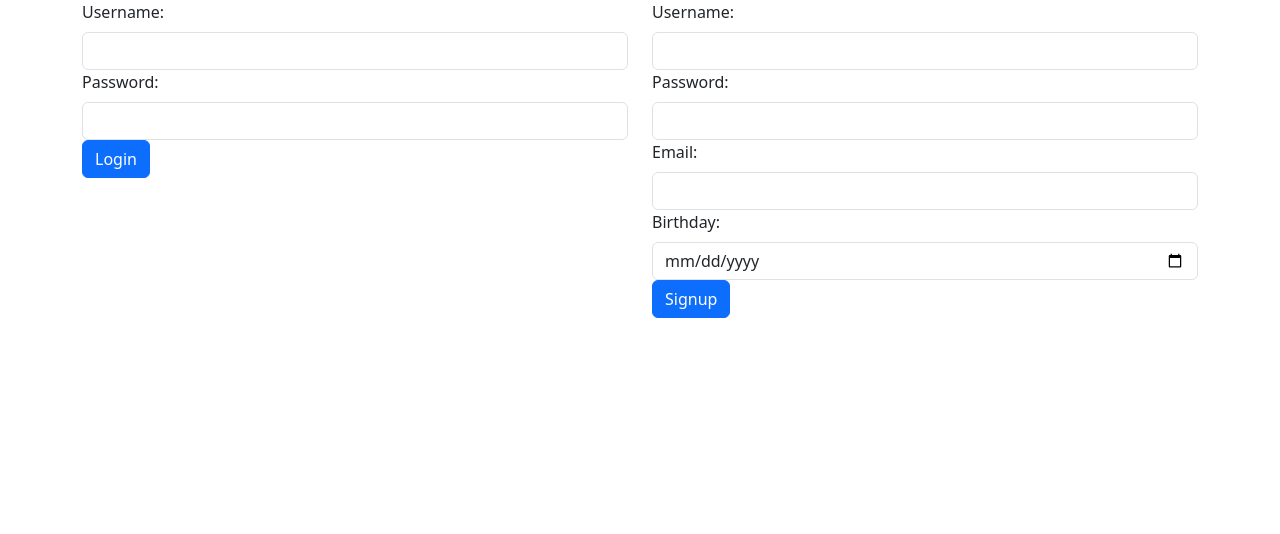
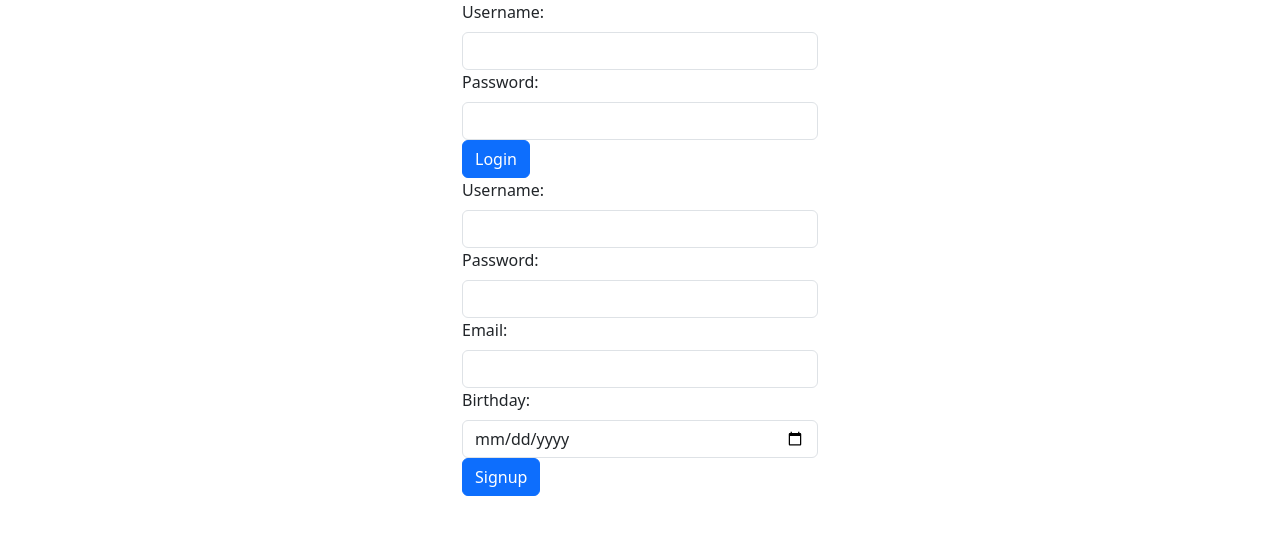
Before and after one commit to henryn05/myFlix-client, a React (Vite) app: page / in a window 1280 px wide. Shown: the top 534 px of the page. Built offline with nearby package versions, Linux system fonts and the light colour scheme.

Commit message:
Applied grid structure to movie-cards

```diff
--- a/src/components/main-view/main-view.jsx
+++ b/src/components/main-view/main-view.jsx
@@ -27,28 +27,41 @@ export const MainView = () => {
       });
   }, [token]);
 
-  if (!user) {
   return (
-      <Row className="justify-content-center">
-        <Col>
+    <Row className="justify-content-md-center">
+      {!user ? (
+        <Col md={4}>
           <LoginView
             onLoggedIn={(user, token) => {
               setUser(user);
               setToken(token);
             }}
           />
-        </Col>
-        <Col>
           <SignupView />
         </Col>
-      </Row>
-    );
-  }
-
-  if (selectedMovie) {
-    return (
+      ) : selectedMovie ? (
+        <Col md={8}>
+          <MovieView
+            movie={selectedMovie}
+            onBackClick={() => setSelectedMovie(null)}
+          />
+        </Col>
+      ) : movies.length === 0 ? (
+        <div>Your movie list is empty!</div>
+      ) : (
         <>
+          {movies.map((movie) => (
+            <Col className="mb-4" key={movie._id} md={3}>
+              <MovieCard
+                movie={movie}
+                onMovieClick={(newSelectedMovie) => {
+                  setSelectedMovie(newSelectedMovie);
+                }}
+              />
+            </Col>
+          ))}
           <Button
+            className="mb-4"
             onClick={() => {
               setUser(null);
               setToken(null);
@@ -58,30 +71,8 @@ export const MainView = () => {
           >
             Logout
           </Button>
-        <MovieView
-          movie={selectedMovie}
-          onBackClick={() => setSelectedMovie(null)}
-        />
         </>
+      )}
+    </Row>
   );
-  }
-
-  if (movies.length === 0) {
-    return <div>Your movie list is empty!</div>
 };
-
-  return (
-    <div>
-      {movies.map((movie) => (
-        <MovieCard
-          key={movie._id}
-          movie={movie}
-          onMovieClick={(newSelectedMovie) => {
-            setSelectedMovie(newSelectedMovie);
-          }}
-        />
-      ))}
-    </div>
-  );
-
-};
```
Also changed, not shown: src/components/movie-card/movie-card.jsx (+5 -2 lines), 2 other files (tests, documents, lock files or other folders). Lines whose indentation alone changed are shown as unchanged.
